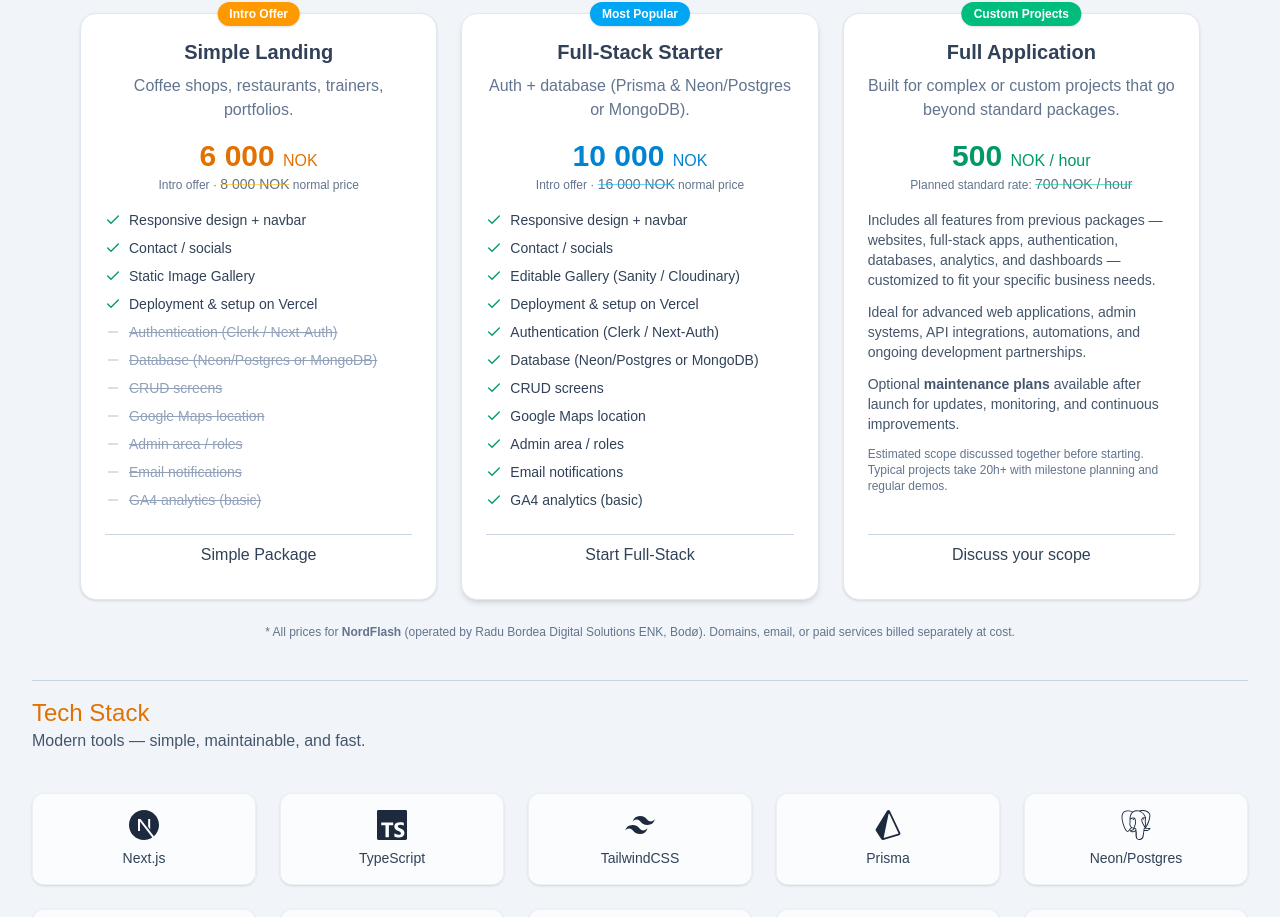
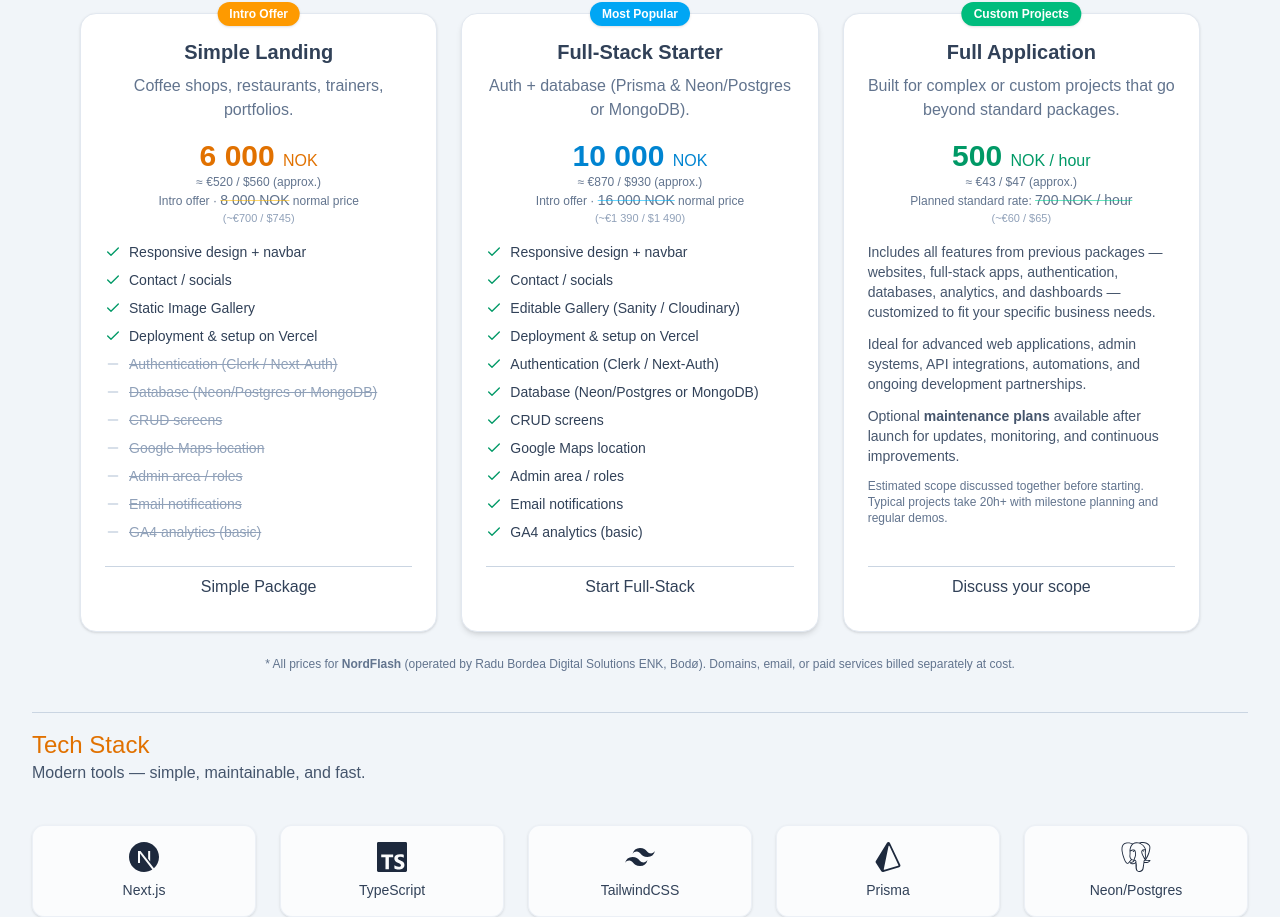
Before and after one commit to radu-bordea/NEXTjs-NordFlash, a Next.js app: page / in a window 1280 px wide. Shown: the part 1100-2017 px from the top of the page. Built offline with nearby package versions, Linux system fonts and the light colour scheme.

Commit message:
change prices in other currencies

```diff
--- a/components/About.tsx
+++ b/components/About.tsx
@@ -21,7 +21,7 @@ export default function About() {
 
         <p className="mt-5 text-neutral-600 leading-relaxed">
           I graduated in <strong>2024</strong> from{" "}
-          <strong>Åland University of Applied Sciences</strong>
+          <strong>Åland University of Applied Sciences </strong>
           in Mariehamn, Finland. Along the way, I developed a strong passion for
           combining
           <strong> clean design</strong> with{" "}
--- a/components/Packages.tsx
+++ b/components/Packages.tsx
@@ -85,12 +85,19 @@ export default function Packages() {
             <p className="mt-4 text-3xl font-bold text-center text-amber-600">
               6 000 <span className="text-base font-medium">NOK</span>
             </p>
+
+            <p className="text-center text-xs text-slate-500">
+              ≈ <span className="font-medium">€520 / $560</span> (approx.)
+            </p>
+
             <p className="text-center text-xs text-slate-500">
               Intro offer ·{" "}
               <span className="text-sm line-through decoration-amber-400/60">
                 8 000 NOK
               </span>{" "}
               normal price
+              <br />
+              <span className="text-[11px] text-slate-400">(~€700 / $745)</span>
             </p>
 
             <ul className="mt-4 space-y-2 text-sm">
@@ -131,12 +138,21 @@ export default function Packages() {
             <p className="mt-4 text-3xl font-bold text-center text-sky-600">
               10 000 <span className="text-base font-medium">NOK</span>
             </p>
+
+            <p className="text-center text-xs text-slate-500">
+              ≈ <span className="font-medium">€870 / $930</span> (approx.)
+            </p>
+
             <p className="text-center text-xs text-slate-500">
               Intro offer ·{" "}
               <span className="text-sm line-through decoration-sky-400/60">
                 16 000 NOK
               </span>{" "}
               normal price
+              <br />
+              <span className="text-[11px] text-slate-400">
+                (~€1 390 / $1 490)
+              </span>
             </p>
 
             <ul className="mt-4 space-y-2 text-sm">
@@ -179,11 +195,18 @@ export default function Packages() {
             <p className="mt-4 text-3xl font-bold text-center text-emerald-600">
               500 <span className="text-base font-medium">NOK / hour</span>
             </p>
+
+            <p className="text-center text-xs text-slate-500">
+              ≈ <span className="font-medium">€43 / $47</span> (approx.)
+            </p>
+
             <p className="text-center text-xs text-slate-500">
               Planned standard rate:{" "}
               <span className="text-sm line-through decoration-emerald-400/60">
                 700 NOK / hour
               </span>
+              <br />
+              <span className="text-[11px] text-slate-400">(~€60 / $65)</span>
             </p>
 
             <div className="mt-4 text-sm text-slate-600 space-y-3">
```
